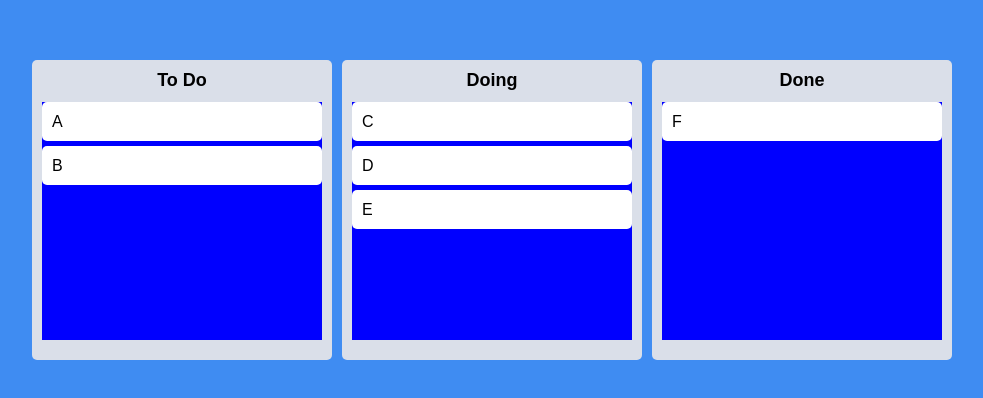
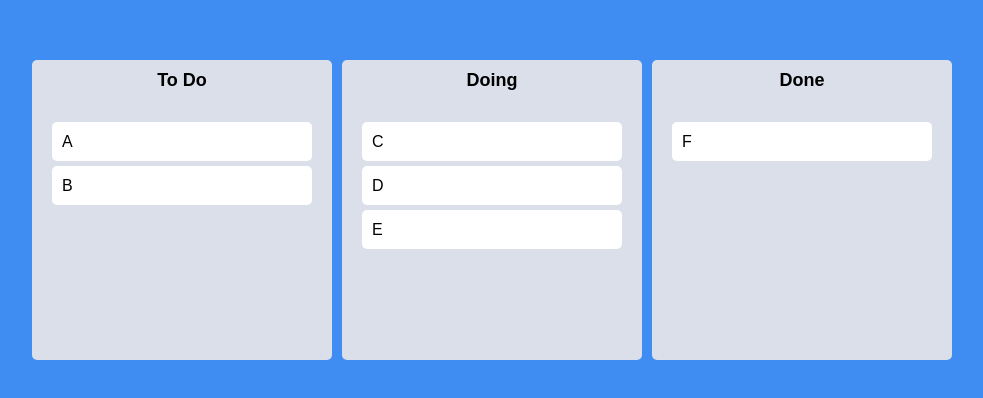
Before and after one commit to woosshe/nomad_react-masterclass, a React (Create React App) app: page / in a window 1280 px wide. Shown: the part 190-588 px from the top of the page, without its empty margins (148-1131 px from the left). Built offline with nearby package versions, Linux system fonts and the light colour scheme.

Commit message:
6.12 Final Styles

```diff
--- a/src/Components/Board.tsx
+++ b/src/Components/Board.tsx
@@ -4,7 +4,7 @@ import DraggableCard from "./DraggableCard";
 
 const Wrapper = styled.div`
   width: 300px;
-  padding: 20px 10px;
+  padding: 10px 0px;
   padding-top: 10px;
   background-color: ${(props) => props.theme.boardColor};
   border-radius: 5px;
@@ -26,9 +26,15 @@ interface IAreaProps {
 }
 
 const Area = styled.div<IAreaProps>`
-  background-color: ${(props) => (props.isDraggingOver ? "pink" : props.isDraggingFromThis ? "red" : "blue")};
+  background-color: ${(props) =>
+    props.isDraggingOver
+      ? "rgba(255, 255, 255, 0.5)"
+      : props.isDraggingFromThis
+      ? "rgba(0, 0, 0, 0.1)"
+      : "transparent"};
   flex-grow: 1;
   transition: background-color 0.2s ease;
+  padding: 20px;
 `;
 
 interface IBoardProps {
--- a/src/Components/DraggableCard.tsx
+++ b/src/Components/DraggableCard.tsx
@@ -2,11 +2,12 @@ import React from "react";
 import { Draggable } from "react-beautiful-dnd";
 import styled from "styled-components";
 
-const Card = styled.div`
+const Card = styled.div<{ isDragging: boolean }>`
   border-radius: 5px;
   margin-bottom: 5px;
   padding: 10px;
-  background-color: ${(props) => props.theme.cardColor};
+  background-color: ${(props) => (props.isDragging ? "#74b9ff" : props.theme.cardColor)};
+  box-shadow: ${(props) => (props.isDragging ? "0 2px 5px rgba(0, 0, 0, 0.05)" : "none")};
 `;
 
 interface IDraggableCardProps {
@@ -17,8 +18,8 @@ interface IDraggableCardProps {
 function DraggableCard({ toDo, index }: IDraggableCardProps) {
   return (
     <Draggable key={toDo} draggableId={toDo} index={index}>
-      {(magic) => (
-        <Card ref={magic.innerRef} {...magic.draggableProps} {...magic.dragHandleProps}>
+      {(magic, info) => (
+        <Card isDragging={info.isDragging} ref={magic.innerRef} {...magic.draggableProps} {...magic.dragHandleProps}>
           {toDo}
         </Card>
       )}
```
